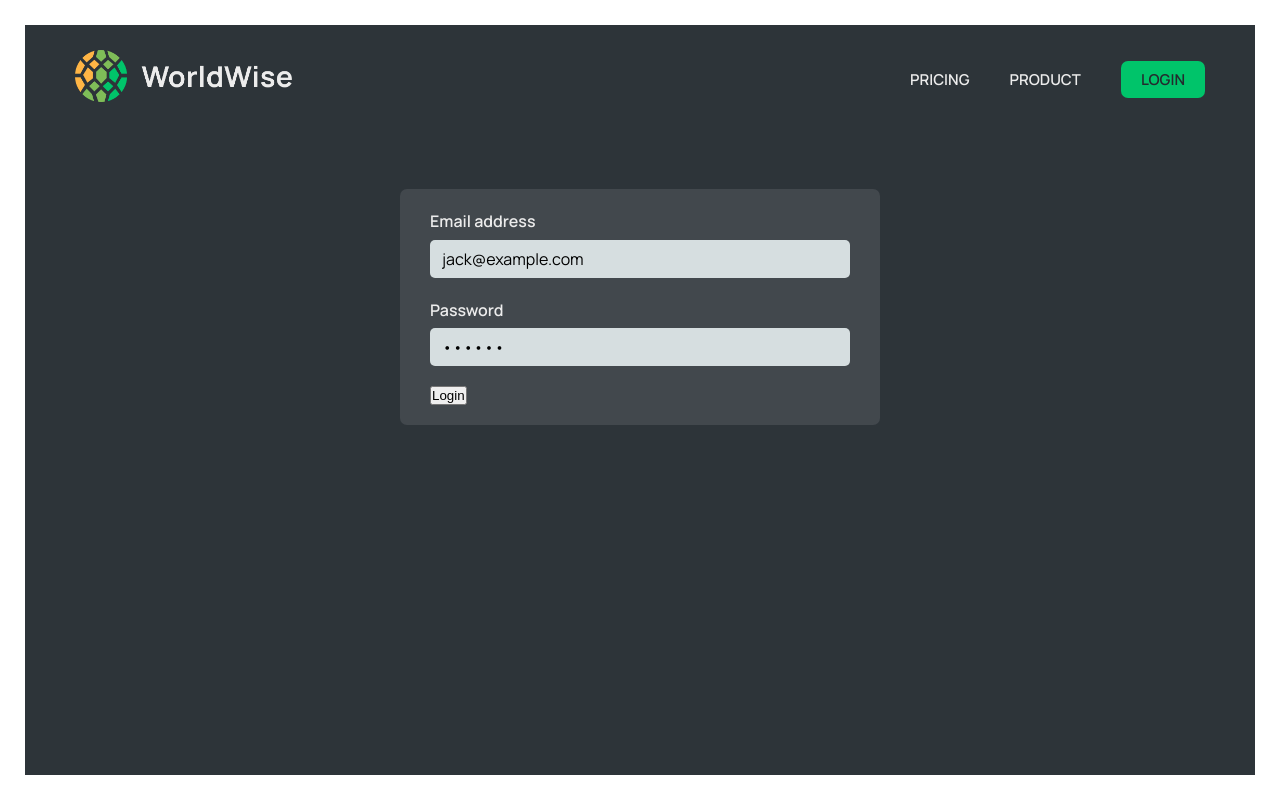
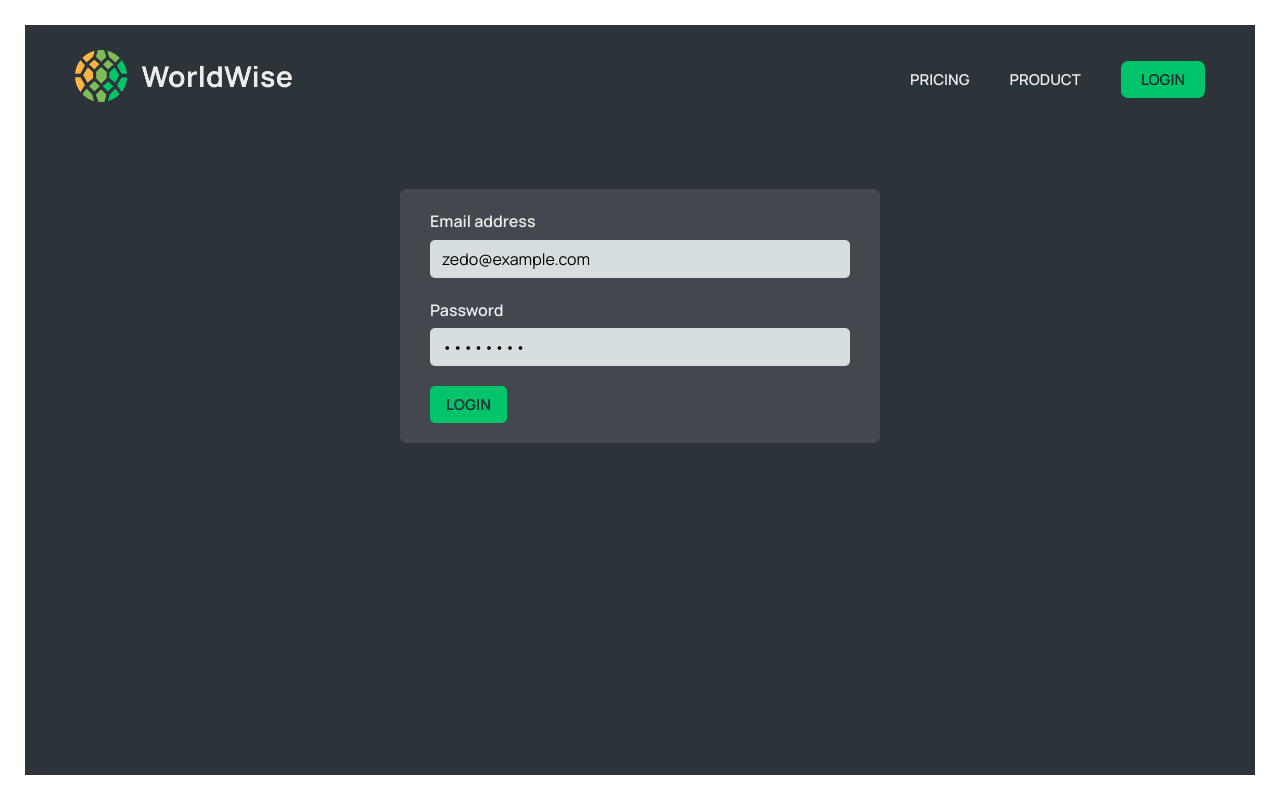
Before and after one commit to Zewotr/worldwise, a React (Vite) app: page /login in a window 1280 px wide. Built offline with nearby package versions, Linux system fonts and the light colour scheme; data requests are answered from the project's data file.

Commit message:
update file

```diff
--- a/src/components/Login.jsx
+++ b/src/components/Login.jsx
@@ -1,16 +1,31 @@
-import { useState } from "react";
+import { useEffect, useState } from "react";
 import styles from "./Login.module.css";
 import PageNav from "./PageNav";
+import Button from "./Button";
+import { useAuth } from "../contexts/FakeAuthContext";
+import { useNavigate } from "react-router-dom";
 
 export default function Login() {
   // PRE-FILL FOR DEV PURPOSES
-  const [email, setEmail] = useState("jack@example.com");
-  const [password, setPassword] = useState("qwerty");
+  const [email, setEmail] = useState("zedo@example.com");
+  const [password, setPassword] = useState("test@123");
+  const { login , isAuthenticated } = useAuth();
+  const navigate = useNavigate();
+
+  function handleSubmit(e) {
+    e.preventDefault();
+    if (email && password) login(email, password);
+  }
+  useEffect(() => {
+    if (isAuthenticated) {
+      navigate("/app", { replace: true });
+    }
+  }, [isAuthenticated, navigate]);
 
   return (
     <main className={styles.login}>
         <PageNav />
-      <form className={styles.form}>
+      <form className={styles.form} onSubmit={handleSubmit} >
         <div className={styles.row}>
           <label htmlFor="email">Email address</label>
           <input
@@ -32,7 +47,7 @@ export default function Login() {
         </div>
 
         <div>
-          <button>Login</button>
+          <Button type="primary" >Login </Button>
         </div>
       </form>
     </main>
```
